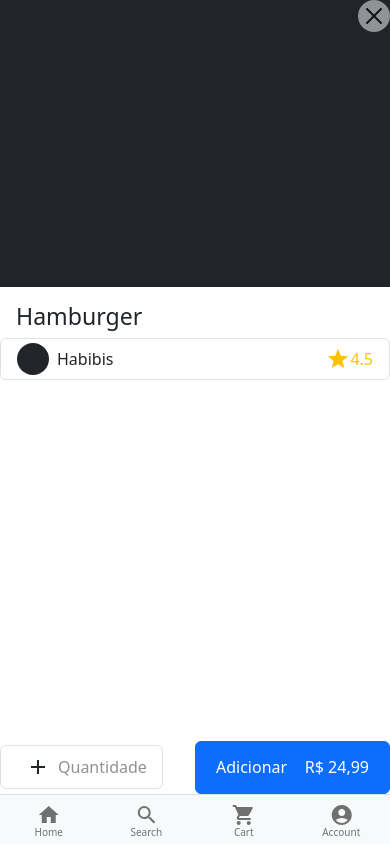
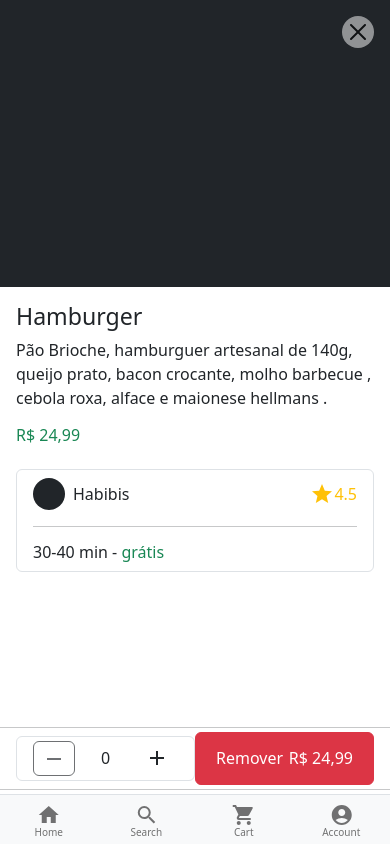
Before and after one commit to MateusArenas/insta-delivery, a Next.js app: page /product/abc1234 in a window 390 px wide. Built offline with nearby package versions, Linux system fonts and the light colour scheme.

Commit message:
init work in product page and add cart context

```diff
--- a/components/SearchInput.tsx
+++ b/components/SearchInput.tsx
@@ -65,7 +65,6 @@ const SearchInput: React.FC<SearchInputProps> = ({
             )}
           </Dropdown.Menu>
 
-          <button></button>
       </Dropdown>
     </Form>
   )
--- a/pages/product/[id].tsx
+++ b/pages/product/[id].tsx
@@ -10,10 +10,13 @@ import { IoMdEye } from 'react-icons/io'
 
 import CloseButton from 'react-bootstrap/CloseButton';
 import { useRouter } from 'next/router'
+import { Button } from 'react-bootstrap'
 
 const Product: NextPage = () => {
+  const router = useRouter()
 
   const { bag, setBagItem, findBagItem } = React.useContext(BagContext)
+
 
   const item = {
     _id:'geneilson',
@@ -22,38 +25,48 @@ const Product: NextPage = () => {
     quantity: 0
   }
 
+  const [quantity, setQuantity] = React.useState(findBagItem(item)?.quantity || 0);
+
+  function handleSubmit () {
+    setBagItem(item, quantity)
+    router.back()
+  }
+
+
 React.useEffect(() => {
   console.log({ bag });
 
 }, [bag])
 
-const router = useRouter()
 
   return (
-    <div className="container px-0 px-lg-3">
+    <div className="container-fluid px-0 px-lg-3 pb-3">
       <Head>
         <title>Create Next App</title>
         <meta name="description" content="Generated by create next app" />
         <link rel="icon" href="/favicon.ico" />
       </Head>
 
-        <CloseButton className='position-absolute end-0 rounded-circle bg-white p-2'
+        <CloseButton className='position-absolute end-0 top-0 m-3 rounded-circle bg-white p-2'
           onClick={() => router.back()}
         />
 
-        <div className="row g-0 g-lg-3 my-0 mx-0 mb-lg-4 mt-lg-4">
-            <div className="col-12 px-0 col-lg-6 px-lg-3">
-              <div className="bg-dark rounded-0 rounded-lg w-100" style={{ height: 573/2 }} />
+        <div className="row g-0 g-lg-5 my-0 mx-0 mb-lg-4 mt-lg-4">
+            <div className="col-12 px-0 col-lg-6 mt-lg-0">
+              <div className="bg-dark rounded rounded-0 rounded-lg-2 w-100" style={{ height: 573/2 }} />
             </div>
-            <div className="col-12 col-lg-6 mt-3 mt-lg-0">
-              <h3 className="px-3 px-lg-0 " >Hamburger</h3>
+            <div className="col-12 col-lg-6 mt-3 mt-lg-0 px-3">
+              <h3 className="" >Hamburger</h3>
+              <p>Pão Brioche, hamburguer artesanal de 140g, queijo prato, bacon crocante, molho barbecue , cebola roxa, alface e maionese hellmans .</p>
+              <h6 className='text-success'>R$ 24,99</h6>
             </div>
         </div>
 
-        <div className="row g-0 g-lg-3">
-          <div className="col-12 col-lg-6">
+        <div className="row g-0">
+          <div className="col-12 col-lg-6 px-3 px-lg-0 mt-3 mt-lg-0">
 
-            <div className="d-flex flex-row align-items-center justify-content-between border rounded px-3 py-1 h-100">
+            <div className="py-2 border rounded px-3 py-1 h-100">
+                <div className="d-flex flex-row align-items-center justify-content-between w-100">
                   <div className='d-flex align-items-center'>
                     <div className='rounded-circle bg-dark me-2' style={{ width: 32, height: 32 }} />
                     <h6 className='mb-0'>Habibis</h6>
@@ -63,50 +76,50 @@ const router = useRouter()
 
                   <div className='d-flex align-items-center text-warning'><MdStar size={24} /> <h6 className='mb-0'>4.5</h6></div>
                 </div>
+                <hr className='d-block d-lg-none' />
+                <div className="d-flex flex-row align-items-center justify-content-between w-100 d-block d-lg-none">
+                  <h6 className='mb-0'>30-40 min - <span className='text-success'>grátis</span></h6>
+                </div>
+            </div>
 
           </div>
-          <div className="col-12 col-lg-6 product-bar-position-adapter">
-            <div className="row g-0 g-lg-3 align-items-center justify-content-between justify-content-lg-end h-100">
+          <div className="col-12 py-0 col-lg-6 product-bar-position-adapter">
+            <hr className='d-block d-lg-none my-1 my-lg-0' />
+            <div className="row g-0 g-lg-3 align-items-center justify-content-between justify-content-lg-end h-100 px-3 px-lg-0">
 
-              <div className="col-5 h-100">
+              <div className="col-6 col-lg-5 h-100">
+
+
                   <div className="d-flex flex-row align-items-center justify-content-between border rounded px-3 py-1 h-100">
 
-                  {
-                    !!findBagItem(item) &&
-                    <button className="btn btn-transparent p-1 px-2" onClick={() => setBagItem(item, (findBagItem(item)?.quantity||0)-1)}>
+                    <Button disabled={!quantity} variant='transparent' className="p-1 px-2" onClick={() => setQuantity(quantity => quantity-1)}>
                       <MdRemove size={24} />
-                    </button>
-                  }
-                  {
-                    !!findBagItem(item) &&
-                    <h6 className='p-1 px-2 mb-0 mx-1'>{findBagItem(item)?.quantity}</h6>
-                  }
+                    </Button>
 
-                  <button className="btn btn-transparent p-1 px-2" onClick={() => setBagItem(item, (findBagItem(item)?.quantity||0)+1)} >
+                    <h6 className='p-1 px-2 mb-0 mx-1'>{quantity}</h6>
+
+                    <Button variant='transparent' className="p-1 px-2" onClick={() => setQuantity(quantity => quantity+1)} >
                       <div className="d-flex align-items-center">
                         <MdAdd size={24} />
-                      {!findBagItem(item) &&
-                        <h6 className='mb-0 opacity-50 ms-2'>Quantidade</h6>
-                      }
                       </div>
-                  </button>
+                    </Button>
 
+                  </div>
 
 
               </div>
-              </div>
 
               <div className="col-6">
-                <button onClick={() => {}} className="btn btn-primary py-3 px-3 h-100 w-100">
+                <button onClick={() => handleSubmit()} className={`btn ${quantity ? 'btn-primary' : 'btn-danger'} py-3 px-3 h-100 w-100`}>
                   <div className="d-flex flex-row align-items-center px-1 justify-content-between">
-                    <h6 className="mb-0">Adicionar</h6>
+                    <h6 className="mb-0">{quantity ? 'Adicionar' : 'Remover'}</h6>
                     <h6 className="mb-0">R$ 24,99</h6>
                   </div>
                 </button>
               </div>
 
             </div>
-
+            <hr className='d-block d-lg-none my-1 my-lg-0' />
           </div>
         </div>
     </div>
```
Lines whose indentation alone changed are shown as unchanged.
